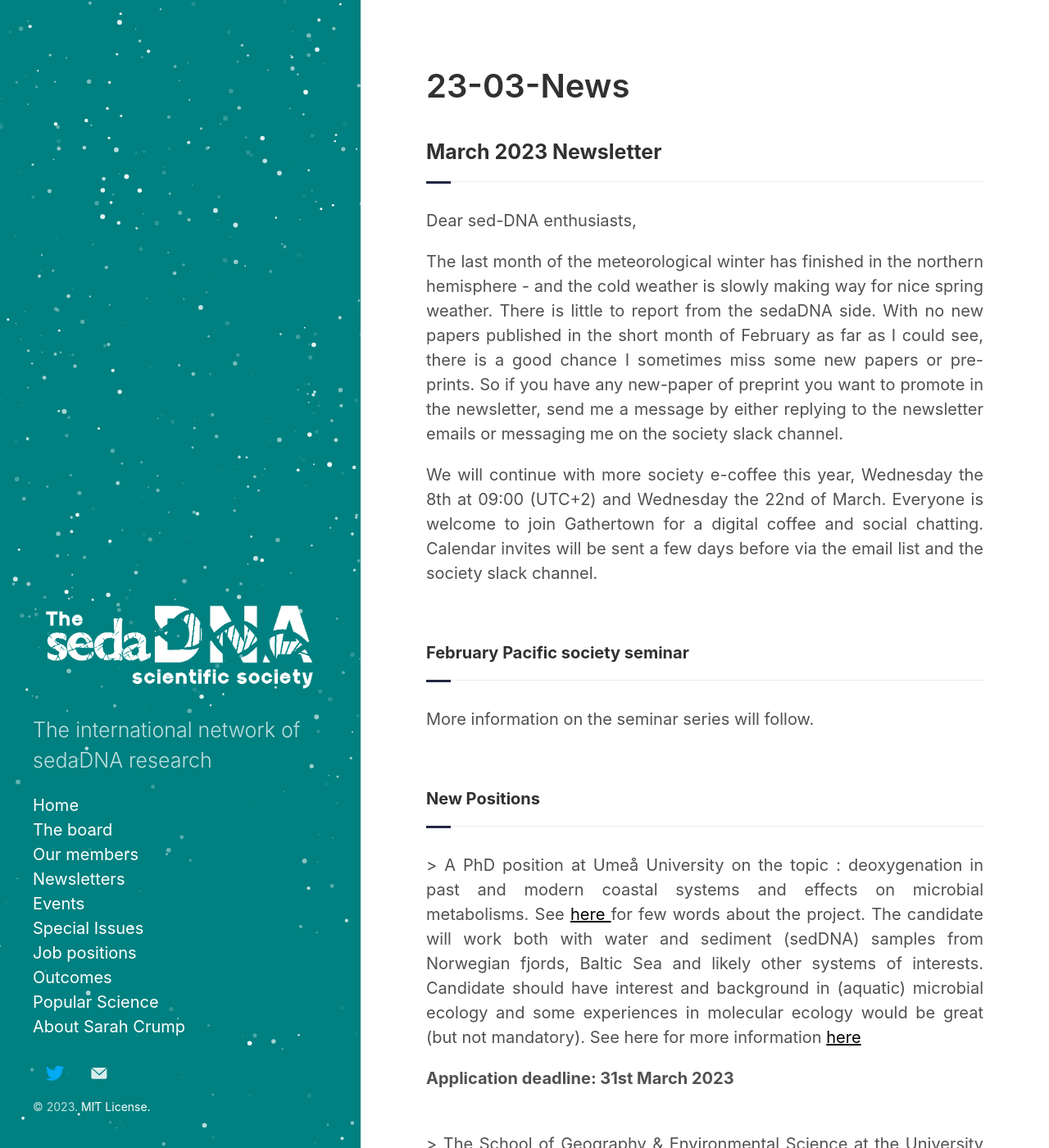
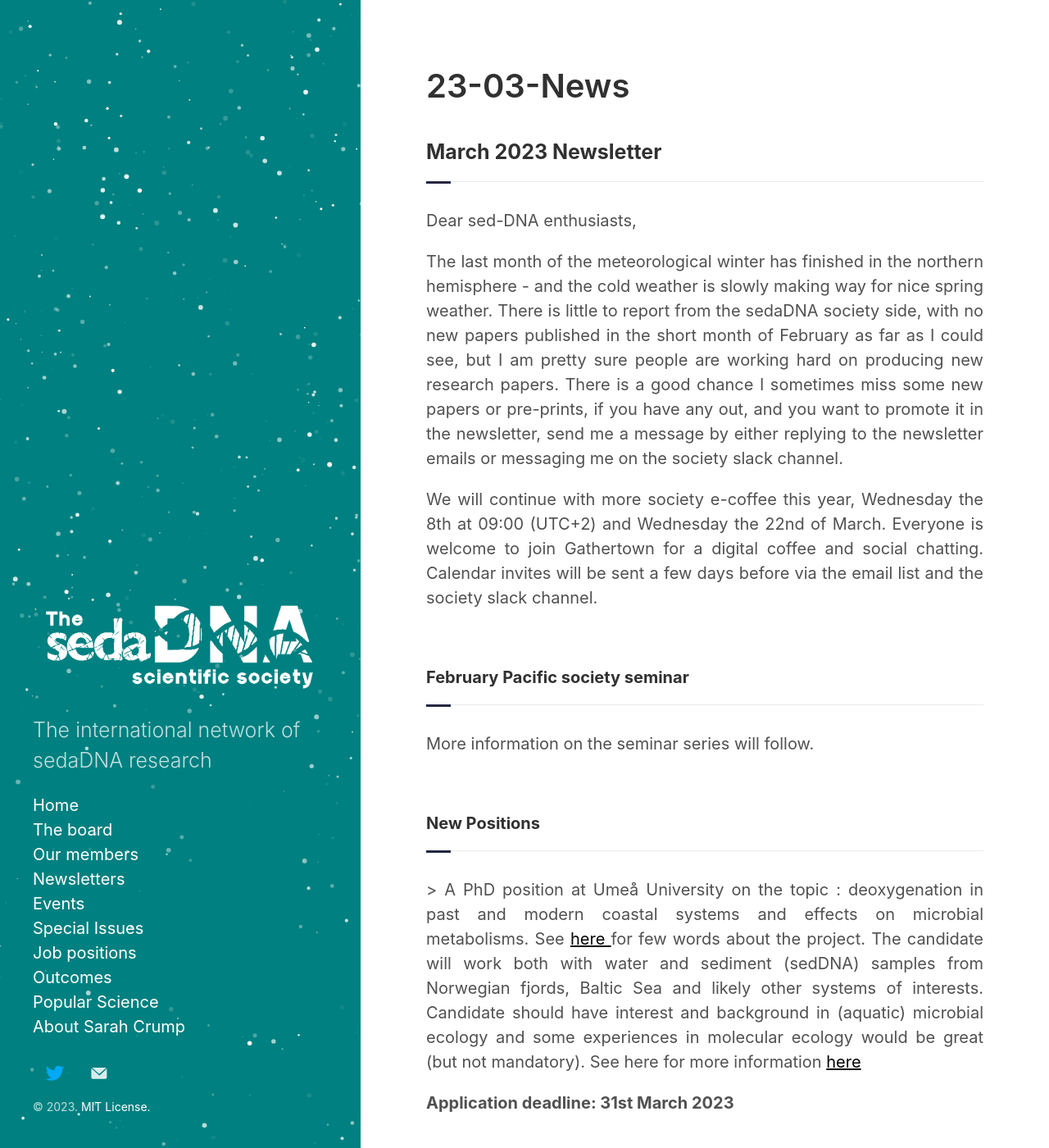
Before and after one commit to sedadna/sedadna.github.io, a Jekyll site: the page built from category/news/23-03.md, in a window 1280 px wide and 1400 px high. Shown: the whole window at 82% size. Built offline with Jekyll 4.4.1, drawn with Linux system fonts in a browser that asks for light colours; some of the changed text lies outside the part shown.

Commit message:
Update 23-03.md

```diff
--- a/category/news/23-03.md
+++ b/category/news/23-03.md
@@ -9,7 +9,7 @@
 
 <p>Dear sed-DNA enthusiasts,</p>
 <div class="intro">
-<p>The last month of the meteorological winter has finished in the northern hemisphere - and the cold weather is slowly making way for nice spring weather. There is little to report from the sedaDNA side. With no new papers published in the short month of February as far as I could see, there is a good chance I sometimes miss some new papers or pre-prints. So if you have any new-paper of preprint you want to promote in the newsletter, send me a message by either replying to the newsletter emails or messaging me on the society slack channel.
+<p>The last month of the meteorological winter has finished in the northern hemisphere - and the cold weather is slowly making way for nice spring weather. There is little to report from the sedaDNA society side, with no new papers published in the short month of February as far as I could see, but I am pretty sure people are working hard on producing new research papers. There is a good chance I sometimes miss some new papers or pre-prints, if you have any out, and you want to promote it in the newsletter, send me a message by either replying to the newsletter emails or messaging me on the society slack channel.
 </p>
 
 <p>
@@ -34,11 +34,7 @@
 <p><b>Application deadline: 31st March 2023</b></p>
 
 <br>
-<p>> The School of Geography & Environmental Science at the University of Southampton is seeking to appoint a fill-time permanent Lecturer position focused on developing sedimentary ancient DNA (sedaDNA) research within the School. Disciplinary specialties such include (but are not limited to) limnology, biogeochemistry, freshwater and/or terrestrial ecosystems, spatial ecology, global environmental change, palaeoclimatology and Quaternary research. All the details can be found <a href="https://jobs.soton.ac.uk/Vacancy.aspx?id=36807&forced=2" target="_blank"><u> here </u></a>.</p>
 
-  <b>Application deadline: 16th March 2023</b></p>
-
-<br>
 <p>> The Sector Council for Research and Valorisation in Science and Techniques of ULiège provides a fellowship programme that supports qualified young incoming post-docs who want to develop their research at ULiege in Sciences, Technology, Engineering, Agro-Biotech, Materials (STEMA) and related disciplines for 2 years. See <a href="https://www.recherche.uliege.be/cms/c_13352123/en/ipd-stema" target="_blank"><u> https://www.recherche.uliege.be/cms/c_13352123/en/ipd-stema </u></a> and the Guide for applicants in appendix.
 
 We are looking for a suitable candidate interested to work in team of Annick Wilmotte, and if possible, with a link to the biodiversity of cyanobacteria in Polar Regions (projects <a href="https://www.belspo.be/belspo/brain2-be/projects/HabitAnt_E.pdf" target="_blank"><u> HabitANT </u></a> & Exposoils). It concerns scientists with PhD obtained after 1 October 2017 or being in a position to obtain his/ her doctoral degree before 15 September 2023.</p>
@@ -52,6 +48,10 @@
 <p>The position is for a period of four years. The nominal length of the PhD programme is three years. The fourth year is distributed as 25 % each year and will consist of teaching and other duties. The objective of the position is to complete research training to the level of a doctoral degree. Admission to the PhD programme is a prerequisite for employment, and the programme period starts on commencement of the position.</p>
 
 <p><b>Application deadline: 9th March 2023</b></p>
+<br>
+  <p>> The School of Geography & Environmental Science at the University of Southampton is seeking to appoint a fill-time permanent Lecturer position focused on developing sedimentary ancient DNA (sedaDNA) research within the School. Disciplinary specialties such include (but are not limited to) limnology, biogeochemistry, freshwater and/or terrestrial ecosystems, spatial ecology, global environmental change, palaeoclimatology and Quaternary research. All the details can be found <a href="https://jobs.soton.ac.uk/Vacancy.aspx?id=36807&forced=2" target="_blank"><u> here </u></a>.</p>
+
+  <b>Application deadline: 16th March 2023</b></p>
 
 <hr />
 <p><small>Contact me at kevin_nota@eva.mpg.de or sedimentarydna@gmail.com if you want to announce something to the society, or if you have a recent paper that you would like to advertise in the newsletter.</small></p>
```
